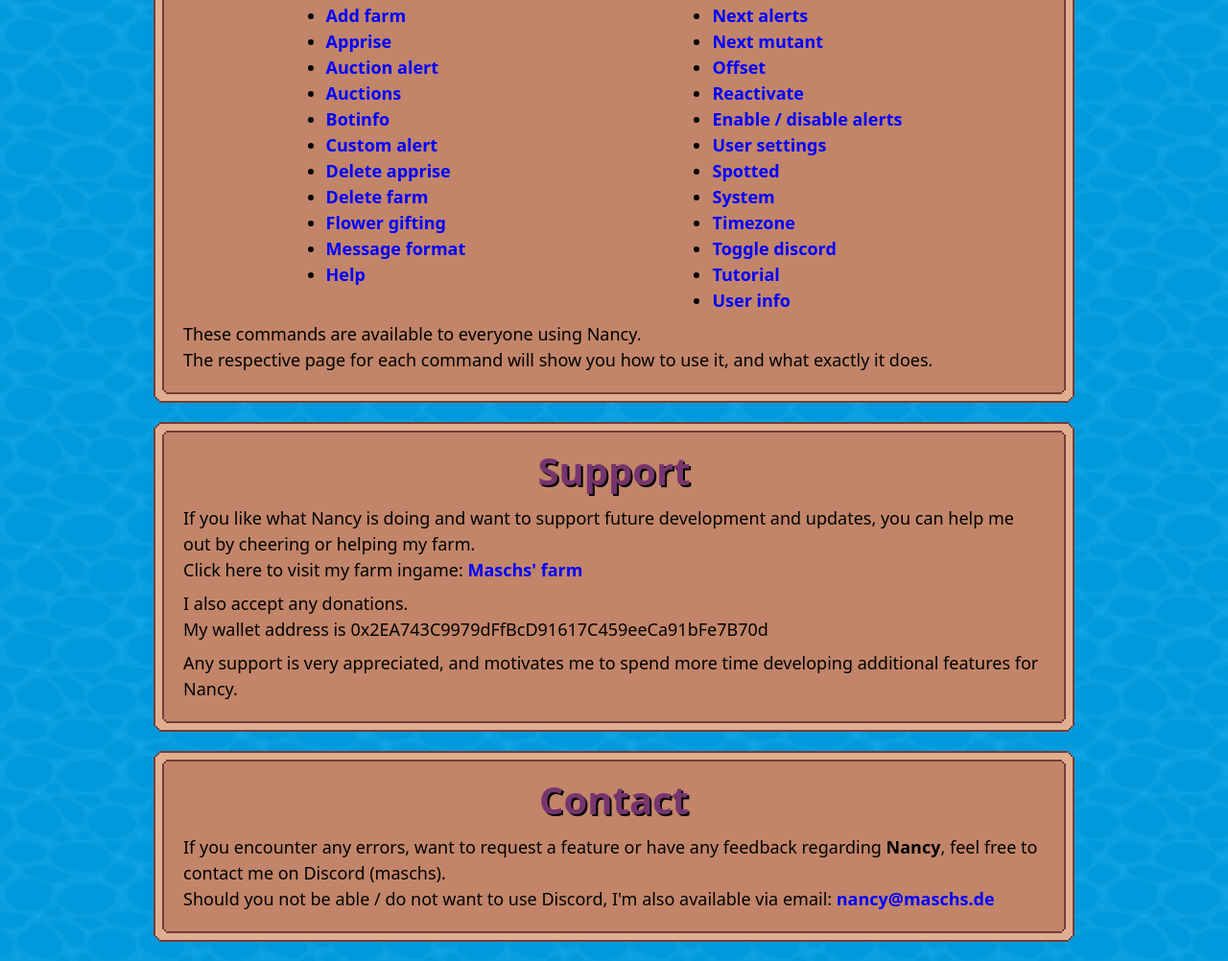
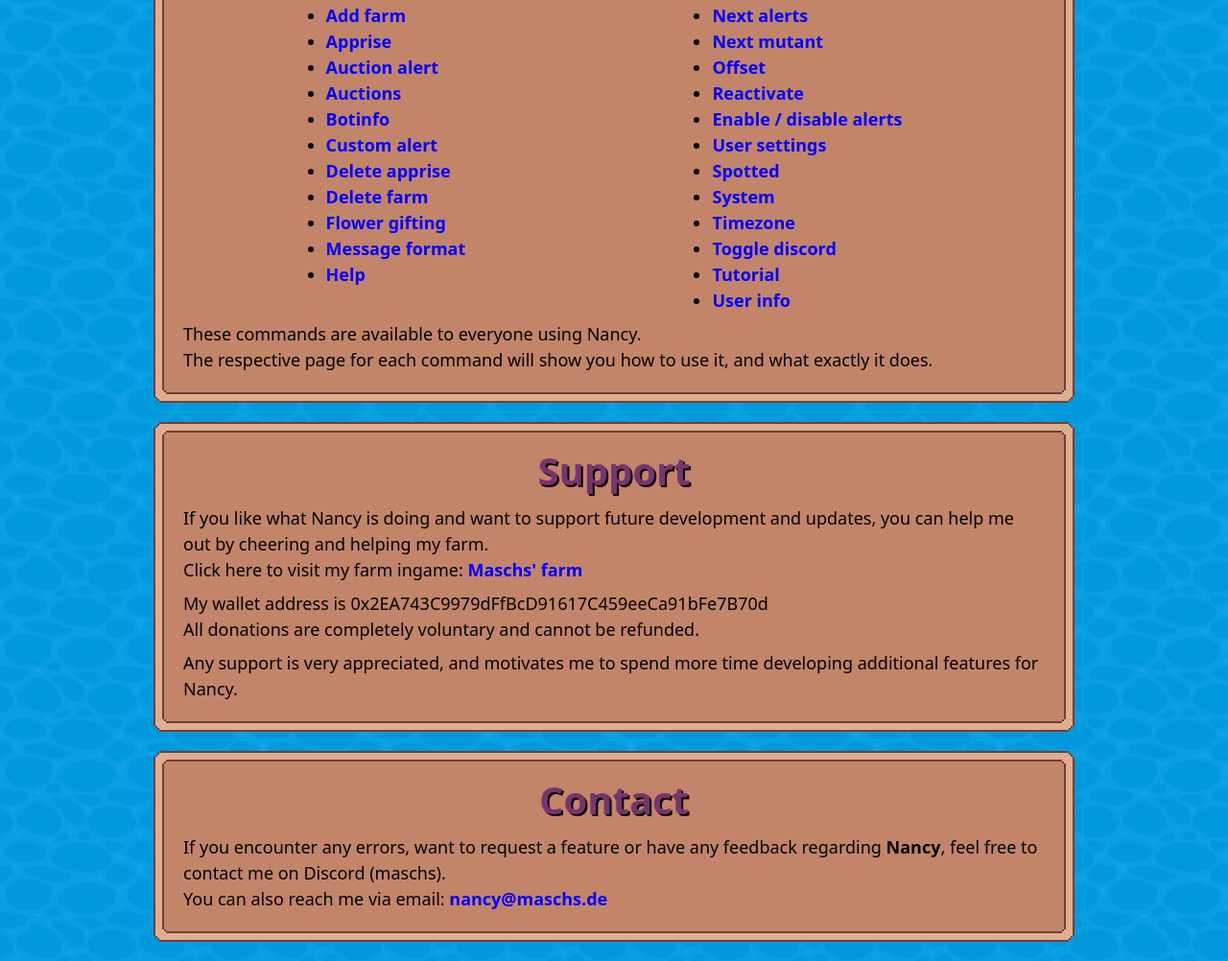
Before and after one commit to Mascherino/nancy-website, a plain HTML site: page index.html in a window 1280 px wide. Shown: the part 2391-3393 px from the top of the page at 96% size. Drawn offline with nearby package versions, Linux system fonts and the light colour scheme.

Commit message:
Update support section

```diff
--- a/index.html
+++ b/index.html
@@ -226,10 +226,10 @@
                 <div class="flex flex-row justify-center mb-4">
                     <span class="section-title">Support</span>
                 </div>
-                <span>If you like what Nancy is doing and want to support future development and updates, you can help me out by cheering or helping my farm.</span>
+                <span>If you like what Nancy is doing and want to support future development and updates, you can help me out by cheering and helping my farm.</span>
                 <span>Click here to visit my farm ingame: <a href="https://sunflower-land.com/play/#/visit/137396">Maschs' farm</a></span>
-                <span class="mt-2">I also accept any donations.</span>
-                <span>My wallet address is 0x2EA743C9979dFfBcD91617C459eeCa91bFe7B70d</span>
+                <span class="mt-2">My wallet address is 0x2EA743C9979dFfBcD91617C459eeCa91bFe7B70d</span>
+                <span>All donations are completely voluntary and cannot be refunded.</span>
                 <span class="mt-2">Any support is very appreciated, and motivates me to spend more time developing additional features for Nancy.</span>
             </div>
             <div id="contact" class="flex flex-col mt-5 px-4 py-4 max-w-full section mb-5">
@@ -238,7 +238,7 @@
                 </div>
                 <span>If you encounter any errors, want to request a feature or have any feedback regarding
                     <span class="nancy">Nancy</span>, feel free to contact me on Discord (maschs).</span>
-                <span>Should you not be able / do not want to use Discord, I'm also available via email: <a id="email" href=""></a></span>
+                <span> You can also reach me via email: <a id="email" href=""></a></span>
             </div>
         </div>
     <script>
```
